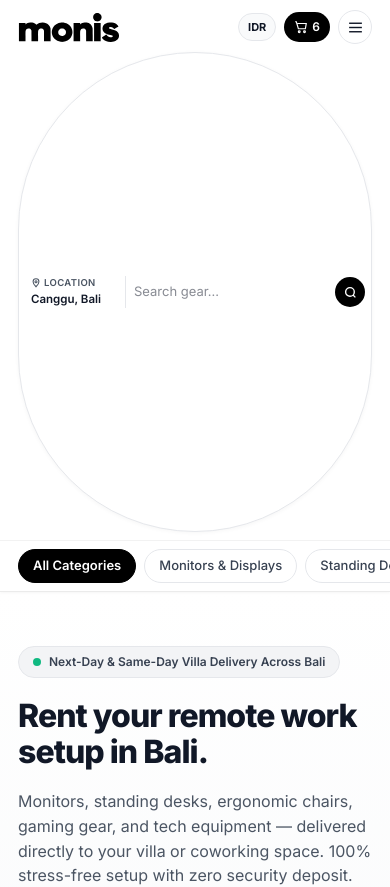
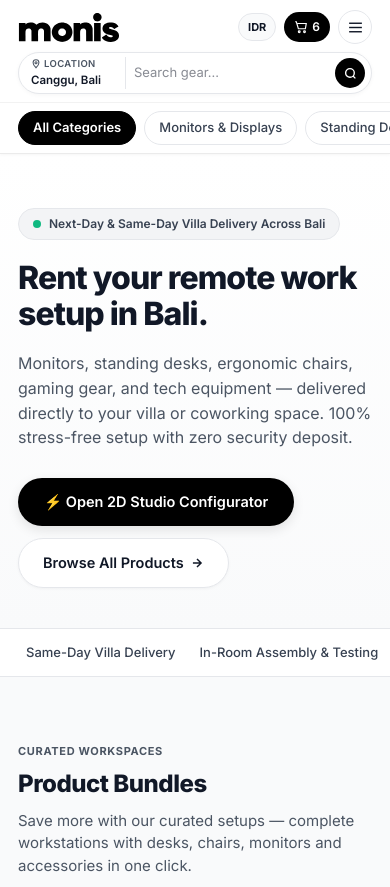
Before and after one commit to Christazel/monis-workspace-designer, a Next.js app: page / in a window 390 px wide. Shown: the top 887 px of the page. Built offline with nearby package versions, Linux system fonts and the light colour scheme.

Commit message:
fix(responsive): resolve mobile search capsule stretching into giant oval by correcting flex-basis and enforcing height

```diff
--- a/app/globals.css
+++ b/app/globals.css
@@ -921,6 +921,9 @@ footer.site-footer {
   .monis-search-capsule {
     width: 100% !important;
     max-width: 100% !important;
+    height: 42px !important;
+    min-height: 42px !important;
+    flex: none !important;
     margin: 0 !important;
     padding: 3px 6px 3px 12px !important;
   }
--- a/components/layout/Header.tsx
+++ b/components/layout/Header.tsx
@@ -380,7 +380,9 @@ export default function Header() {
               padding: '4px 6px 4px 14px',
               boxShadow: '0 1px 4px rgba(0, 0, 0, 0.04)',
               maxWidth: '560px',
-              flex: '1 1 480px',
+              width: '100%',
+              height: '44px',
+              flex: '1 1 auto',
               position: 'relative',
             }}
           >
```
